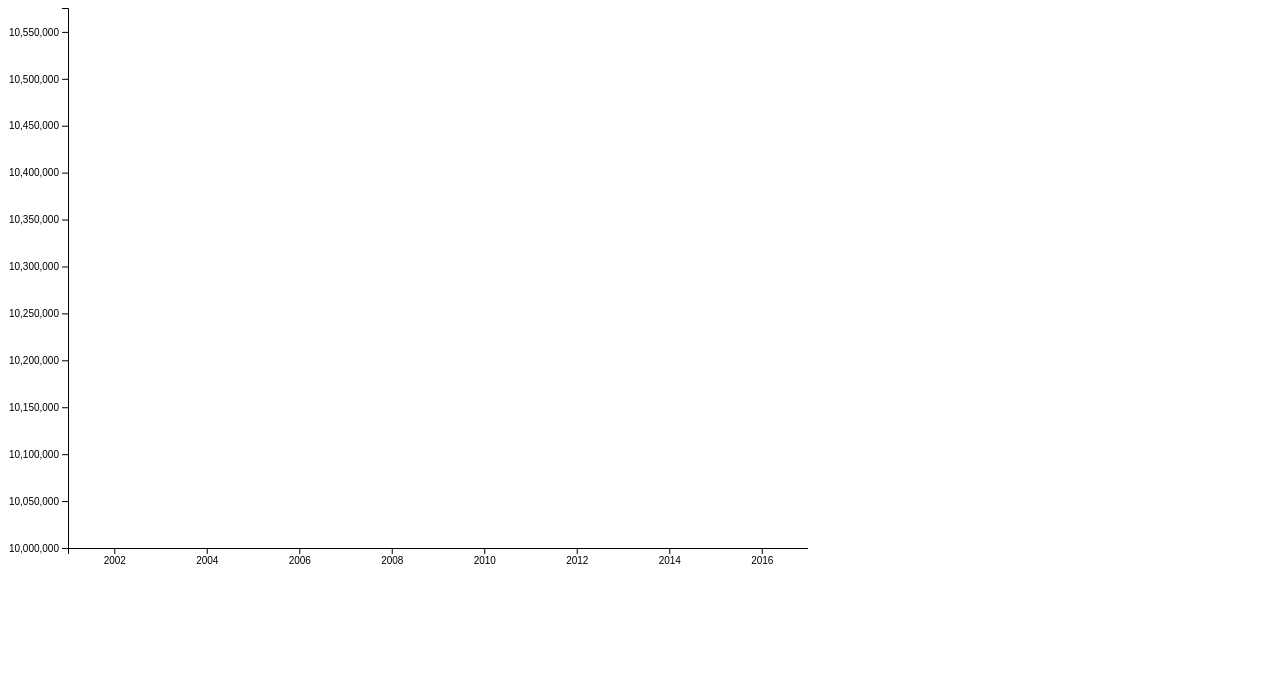
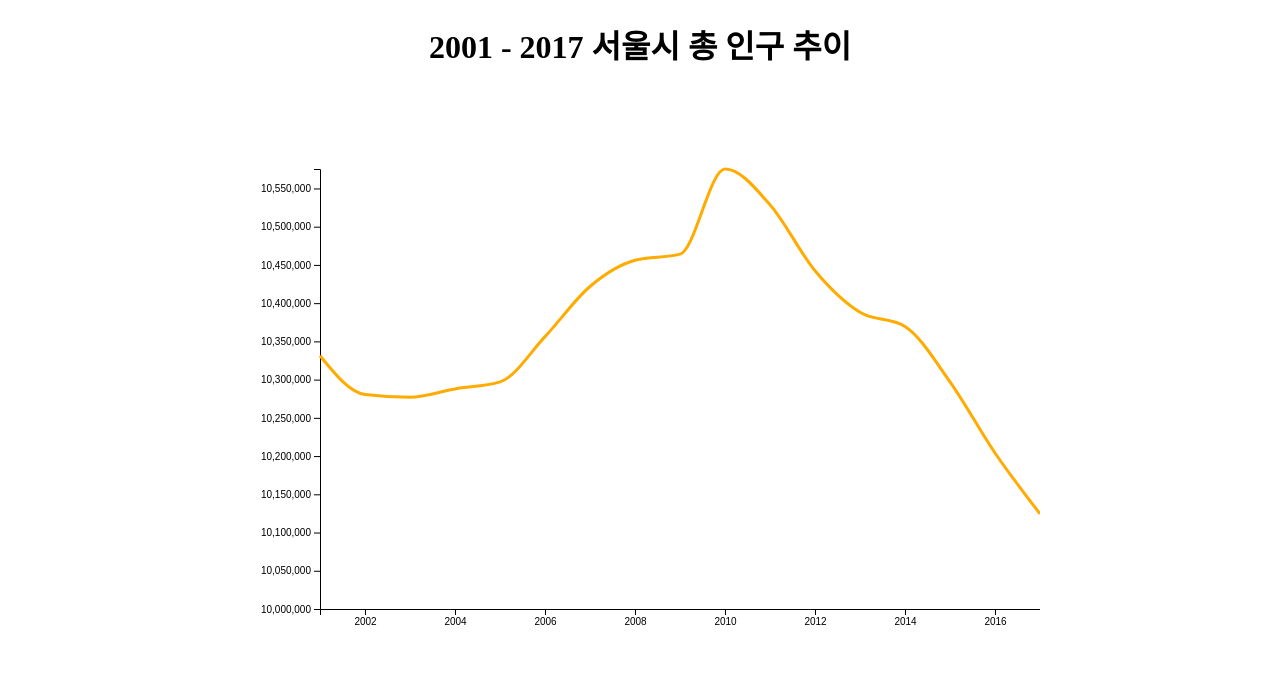
Before and after one commit to brique-test/chart, a website built with Parcel: page index.html in a window 1280 px wide. Built offline with nearby package versions, Linux system fonts and the light colour scheme.

Commit message:
[#1] 차트 그리기 완성
- 비동기 체인을 없애고 하나의 콜백 함수 안에서 모든 처리를 끝내기로 함
- (변수들이 서로 필요한 경우가 많아서)
- line 객체를 만들고 데이터셋을 집어넣어 라인을 그림
- 라인의 두께와 색상은 css 처리

```diff
--- /dev/null
+++ b/index.css
@@ -0,0 +1,15 @@
+#chart {
+  width: 800px;
+  margin-left: auto;
+  margin-right: auto;
+}
+
+#title {
+  text-align: center;
+}
+
+.line {
+  fill: none;
+  stroke: #ffab00;
+  stroke-width: 3;
+}
--- a/index.html
+++ b/index.html
@@ -5,10 +5,13 @@
   <meta name="viewport"
   content="width=device-width, user-scalable=no, initial-scale=1.0, maximum-scale=1.0, minimum-scale=1.0">
   <meta http-equiv="X-UA-Compatible" content="ie=edge">
+  <link rel="stylesheet" type="text/css" href="index.css">
   <title>Chart</title>
 </head>
 <body>
-<div id="chart"></div>
+<div id="chart">
+  <h1 id="title">2001 - 2017 서울시 총 인구 추이</h1>
+</div>
 <script src="index.js"></script>
 </body>
 </html>
--- a/index.js
+++ b/index.js
@@ -1,5 +1,11 @@
 import * as d3 from 'd3';
 import populationCSV from './population.csv';
+
+const size = {
+  width: 800,
+  height: 600,
+  margin: 80,
+};
 
 const populationData = [];
 
@@ -15,59 +21,55 @@ const readCSV = new Promise((resolve) => {
   );
 });
 
-readCSV
-  .then(() => {
+readCSV.then(() => {
   const xMin = d3.min(populationData, d => d.year);
   const xMax = d3.max(populationData, d => d.year);
   const yMax = d3.max(populationData, d => d.population);
 
-    return {
-      xMin,
-      xMax,
-      yMax,
-    };
-  })
-  .then((value) => {
   const xScale = d3
     .scaleLinear()
-      .domain([value.xMin, value.xMax])
-      .range([0, 740]);
+    .domain([xMin, xMax])
+    .range([0, size.width - size.margin]);
 
   const yScale = d3
     .scaleLinear()
-      .domain([10000000, value.yMax])
-      .range([540, 0]);
+    .domain([10000000, yMax])
+    .range([size.height - size.margin, size.margin]);
 
-    return {
-      xScale,
-      yScale,
-    };
-  })
-  .then((value) => {
-    const xAxis = d3.axisBottom(value.xScale).tickFormat(d3.format('d'));
-    const yAxis = d3.axisLeft(value.yScale).ticks(10);
+  const xAxis = d3.axisBottom(xScale).tickFormat(d3.format('d'));
+  const yAxis = d3.axisLeft(yScale).ticks(10);
 
-    return {
-      xAxis,
-      yAxis,
-    };
-  })
-  .then((value) => {
+  const line = d3
+    .line()
+    .x(d => xScale(d.year))
+    .y(d => yScale(d.population))
+    .curve(d3.curveMonotoneX);
+
   const svgGraphic = d3
     .select('#chart')
     .append('svg')
-      .attr('width', 800)
-      .attr('height', 600);
+    .attr('width', size.width)
+    .attr('height', size.height);
 
   svgGraphic
     .append('g')
     .attr('class', 'x-axis')
-      .attr('transform', 'translate(60, 540)')
-      .call(value.xAxis);
+    .attr(
+      'transform',
+      `translate(${size.margin}, ${size.height - size.margin})`,
+    )
+    .call(xAxis);
 
   svgGraphic
     .append('g')
     .attr('class', 'y-axis')
-      .attr('transform', 'translate(60, 0)')
-      .call(value.yAxis);
+    .attr('transform', `translate(${size.margin}, 0)`)
+    .call(yAxis);
+
+  svgGraphic
+    .append('path')
+    .datum(populationData)
+    .attr('class', 'line')
+    .attr('transform', `translate(${size.margin}, 0)`)
+    .attr('d', line);
 });
```
Lines whose indentation alone changed are shown as unchanged.
